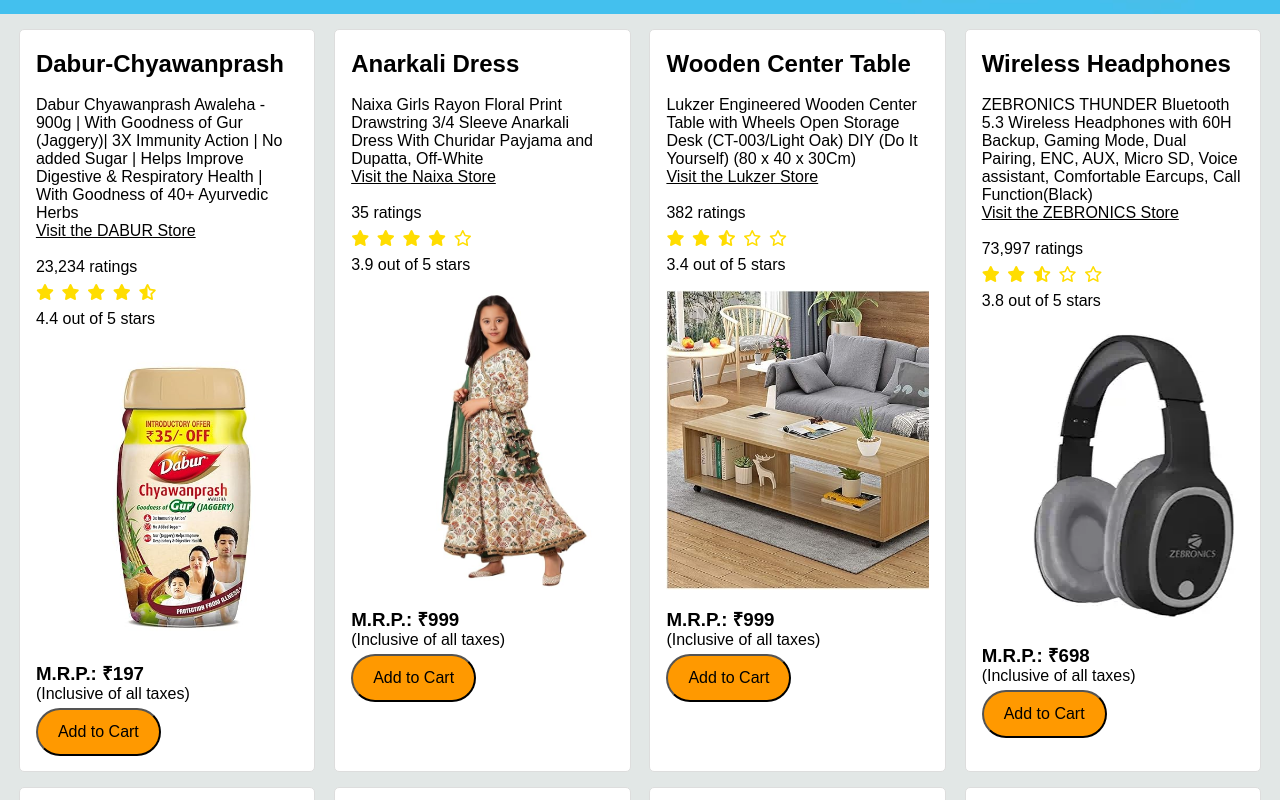
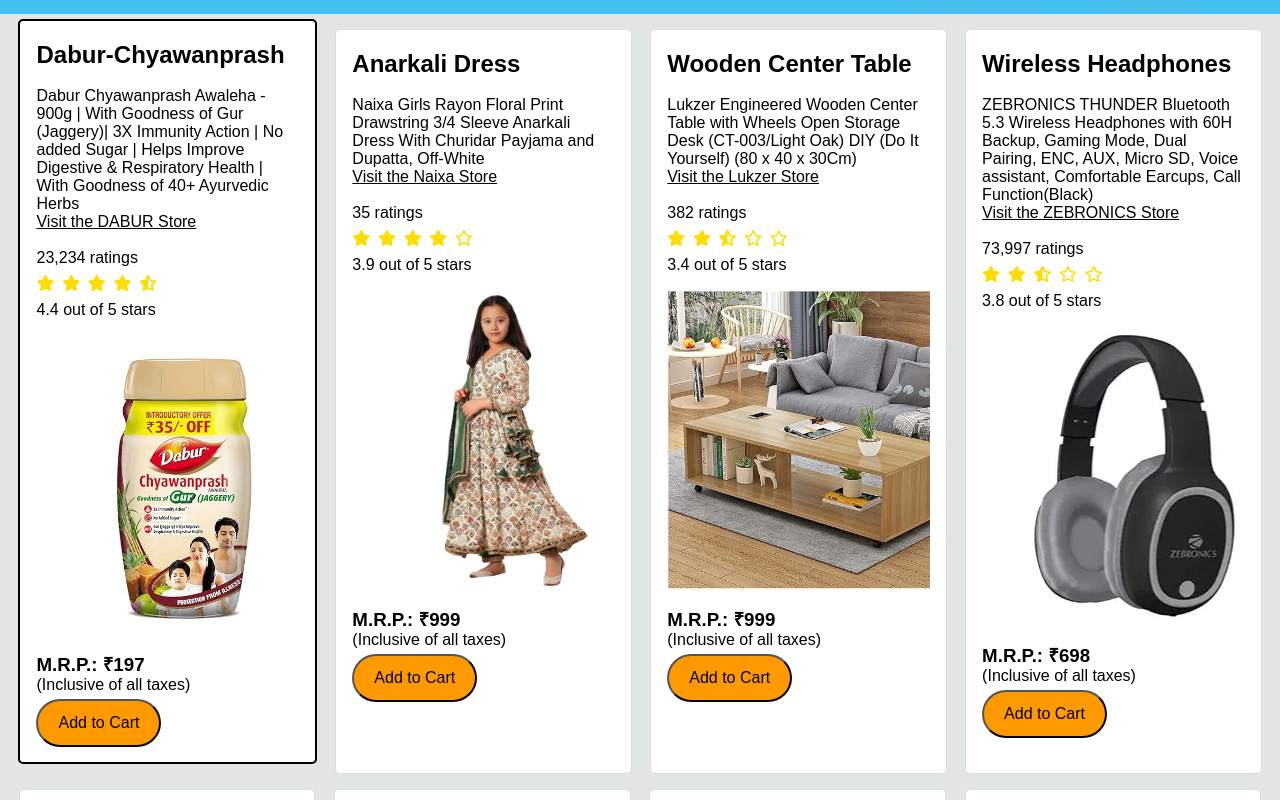
Before and after one commit to vaishnavibilla07/Amazon-Clone, a plain HTML site: page index.html in a window 1280 px wide. In both pictures the pointer is over the element 167 px from the left and 866 px from the top of the page. Shown: the part 466-1266 px from the top of the page. Drawn offline with Linux system fonts and the light colour scheme.

Commit message:
Update style.css

```diff
--- a/style.css
+++ b/style.css
@@ -184,9 +184,13 @@
     margin-top: 15px;
     border: 1px solid #ddd;
     cursor: pointer;
-
-            border-radius: 5px;
-
+    border-radius: 5px;
+}
+.box:hover{
+    border: 2px solid #000000;
+    position: relative;
+     top: -10px;
+     transition: 1s;
 }
 .star-rating {
     font-size: 1em;
```
